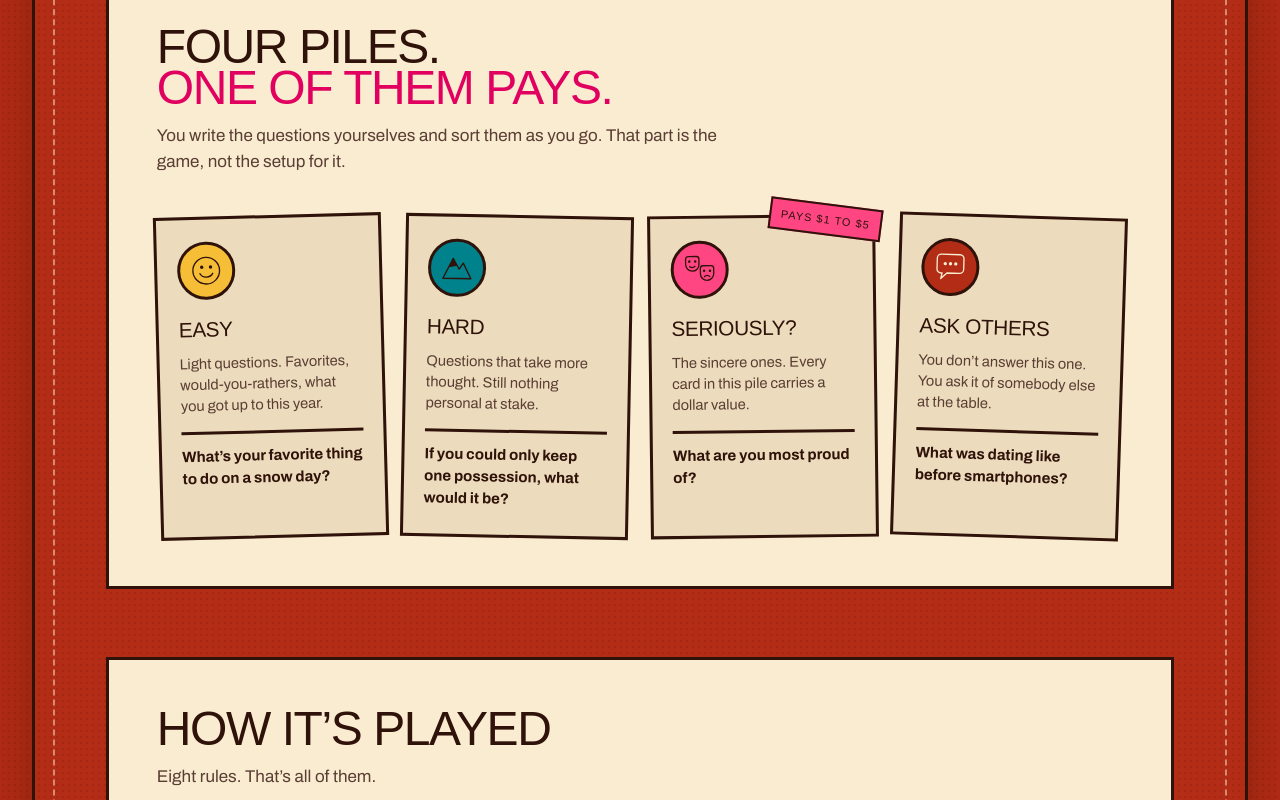
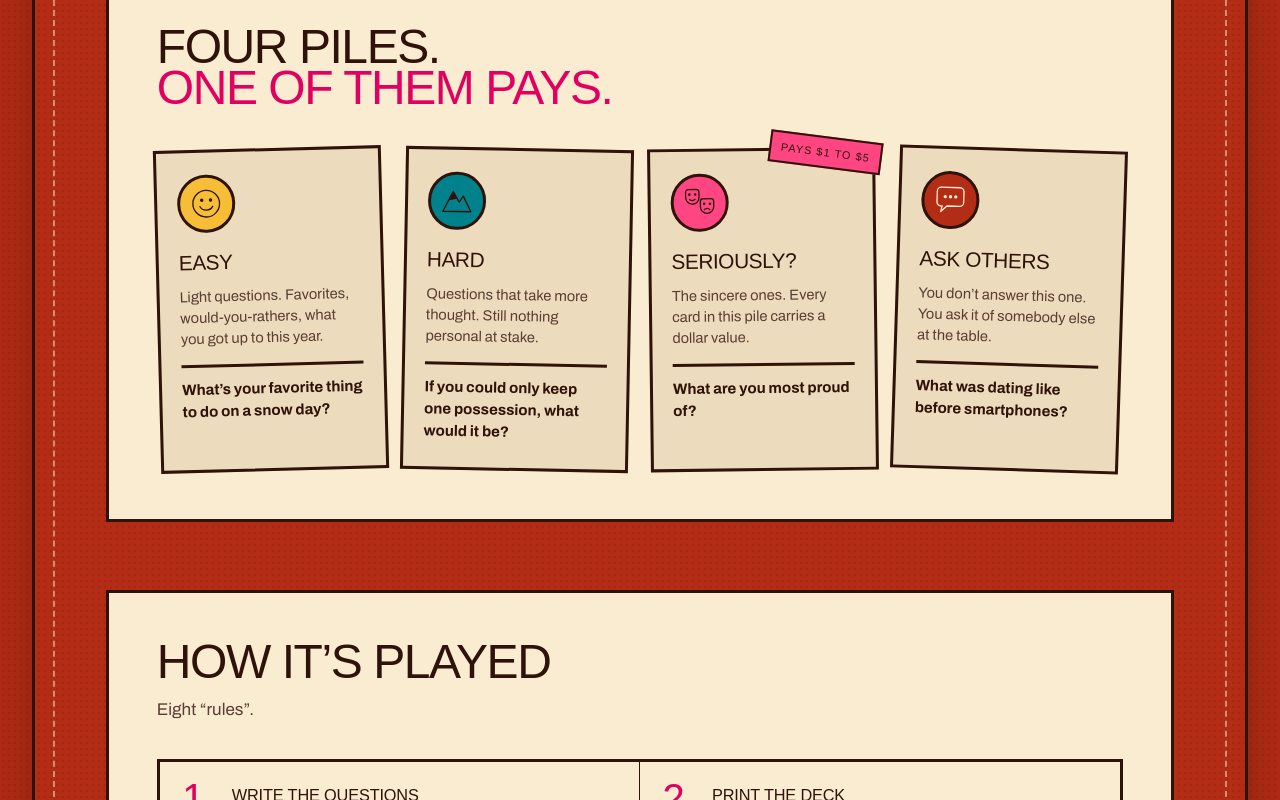
Before and after one commit to thekarolgajda/Flashy, a Next.js app: page /enough-about-the-weather in a window 1280 px wide. Shown: the part 940-1740 px from the top of the page. Built offline with nearby package versions, Linux system fonts and the light colour scheme; a web font is replaced by a local one.

Commit message:
Cut the line above the piles and the rules count boast
The piles section explained the writing-is-the-game idea in a sentence that
read as a riddle, and rule 1 already makes the point plainly. The rules
heading now just calls them "rules".

```diff
--- a/src/app/enough-about-the-weather/page.tsx
+++ b/src/app/enough-about-the-weather/page.tsx
@@ -173,10 +173,6 @@ export default function EnoughAboutTheWeatherPage() {
             <br />
             <em>One of them pays.</em>
           </h2>
-          <p className="sub">
-            You write the questions yourselves and sort them as you go. That part is the game, not
-            the setup for it.
-          </p>
           <ul className="piles">
             {PILES.map((pile) => (
               <Pile key={pile.front} {...pile} />
@@ -186,7 +182,7 @@ export default function EnoughAboutTheWeatherPage() {
 
         <section className="panel" id="rules">
           <h2 className="display">How it&rsquo;s played</h2>
-          <p className="sub">Eight rules. That&rsquo;s all of them.</p>
+          <p className="sub">Eight &ldquo;rules&rdquo;.</p>
           <ol className="rules">
             {RULES.map((rule) => (
               <li key={rule.title}>
```
